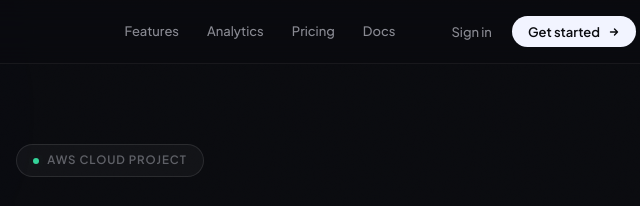
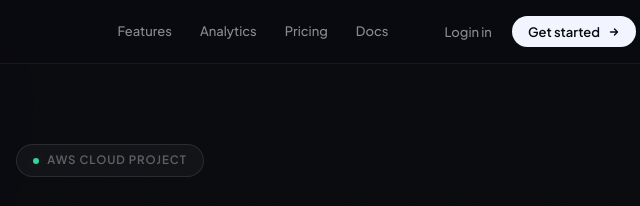
Before and after one commit to Sathish-CC/shortly, a website: page frontend/index.html in a window 1280 px wide. Shown: the top 206 px of the page, 530-1170 px from the left. Drawn offline with Linux system fonts and the light colour scheme; a script that the page names is missing.

Commit message:
Change button text from 'Sign in' to 'Login in'

```diff
--- a/frontend/index.html
+++ b/frontend/index.html
@@ -56,7 +56,7 @@
     class="nav__action-ghost"
     id="loginBtn"
   >
-    Sign in
+    Login in
   </button>
 
   <button
```
